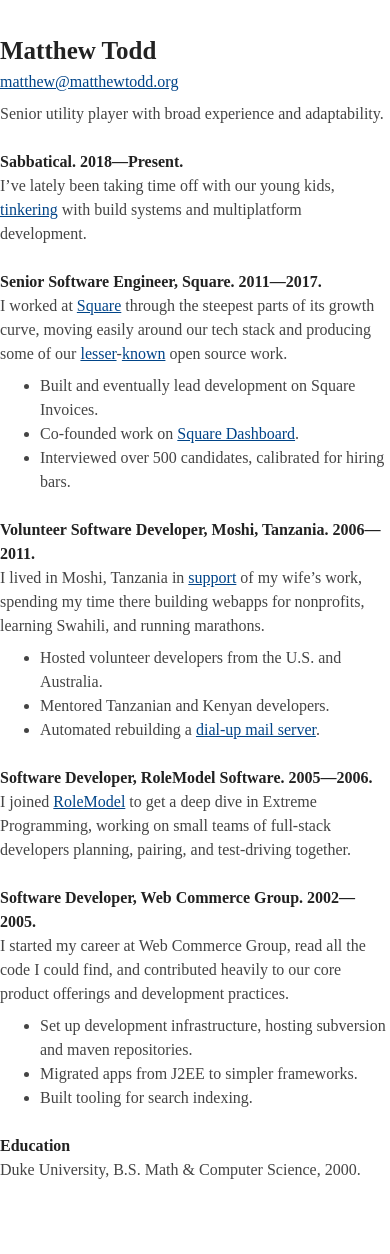
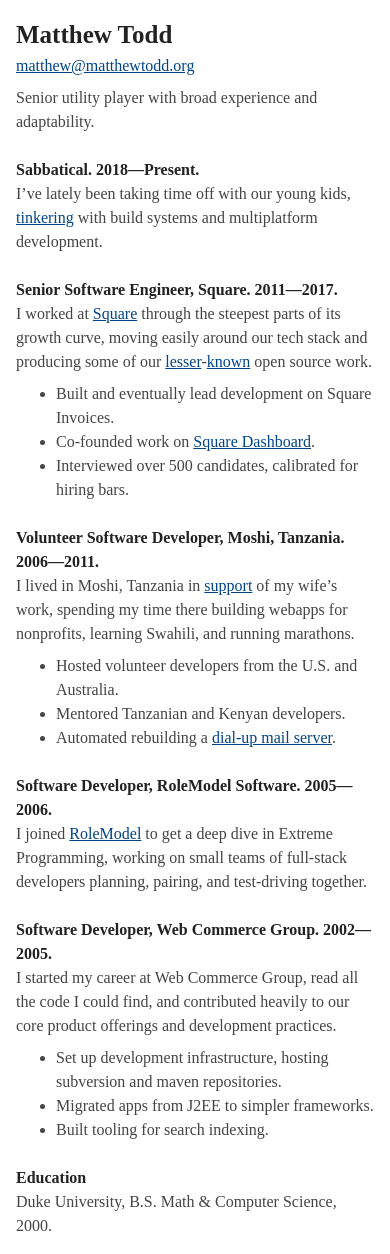
Before and after one commit to matthewtodd/matthewtodd.github.io, a Jekyll site: the page built from resume.md, in a window 390 px wide. Built offline with Jekyll 4.4.1, drawn with Linux system fonts in a browser that asks for light colours; before the commit the page ends 1214 px from its top, so only the background shows below that.

Commit message:
A little more responsive.

```diff
--- a/stylesheets/resume.css
+++ b/stylesheets/resume.css
@@ -25,8 +25,8 @@ p + p, p + ul {
   body {
     background-color: #fff;
     color: #444;
-    margin: 2rem auto;
-    max-width: 38em;
+    margin: 1rem;
+    max-width: 38rem;
   }
 
   h1, h2 {
@@ -35,6 +35,12 @@ p + p, p + ul {
 
   a {
     color: #048;
+  }
+}
+
+@media (min-width: 40rem) {
+  body {
+    margin: 2rem auto;
   }
 }
 
```
